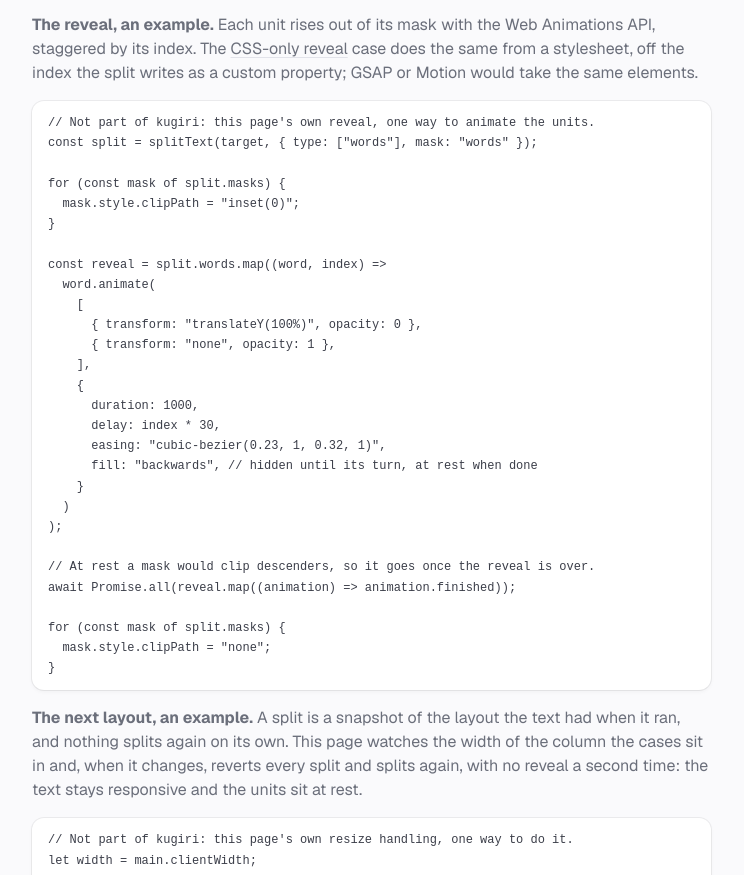
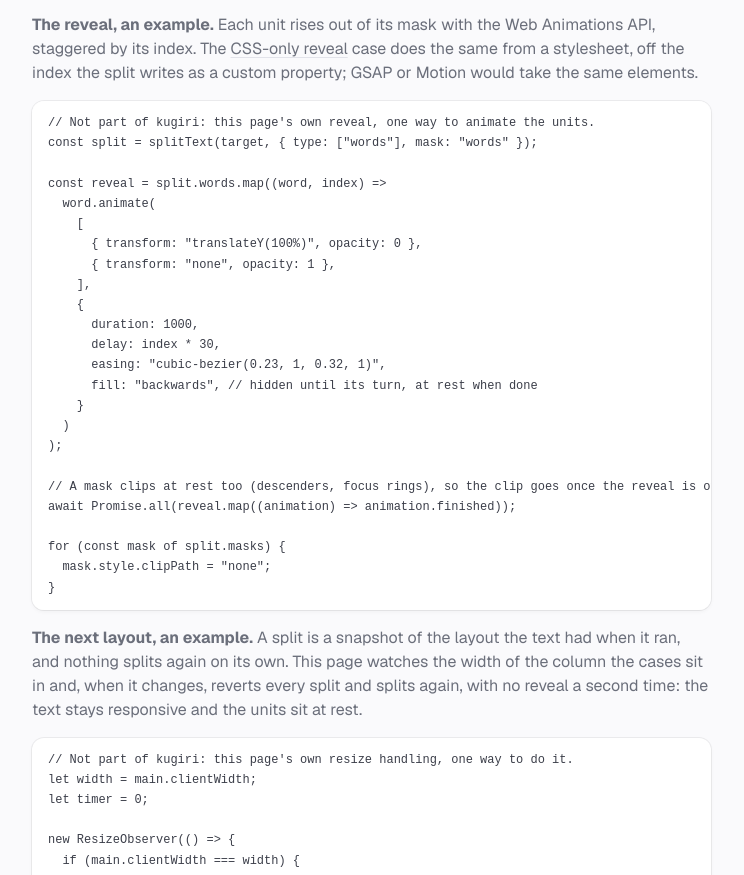
Before and after one commit to edoardolunardi/kugiri, a website built with Vite: page demo/index.html in a window 1280 px wide. Shown: the part 505-1380 px from the top of the page, without its empty margins (0-744 px from the left). Built offline with nearby package versions, Linux system fonts and the light colour scheme.

Commit message:
docs: align the README and the demo on what a mask does
The split already clips every mask, so the demo's own clip was a no-op
that read as a requirement, and the README's first example never cleared
the clip, which leaves descenders and focus rings cut at rest. Both now
say the same thing: the split clips, and the caller drops the clip once
the reveal is over, which the demo also does after a re-split. The case
count is fifty, not over fifty.

```diff
--- a/demo/demo.ts
+++ b/demo/demo.ts
@@ -592,10 +592,6 @@ class Demo {
     const units = reveal.split[reveal.unit];
     const masks = reveal.split.masks;
 
-    for (const mask of masks) {
-      mask.style.clipPath = "inset(0)";
-    }
-
     const animations = units.map((unit, index) =>
       unit.animate(
         [
@@ -614,7 +610,8 @@ class Demo {
 
     reveal.target.setAttribute("data-revealed", "");
 
-    // The masks only exist to hide a unit on its way up; at rest they would clip descenders and focus rings.
+    // The split clips every mask; the clip only exists to hide a unit on its way up, and at rest it would
+    // clip descenders and focus rings, so it goes once the reveal is over.
     void Promise.all(animations.map((animation) => animation.finished)).then(() => {
       for (const mask of masks) {
         mask.style.clipPath = "none";
@@ -725,6 +722,11 @@ class Demo {
       reveal.split = splitText(reveal.target, { type: [reveal.unit], mask: reveal.mask, ignore: reveal.ignore });
       this.splitTimes.push(performance.now() - start);
       reveal.target.setAttribute("data-revealed", "settled");
+
+      // Nothing is on its way up, so the clip the split put on every mask goes at once.
+      for (const mask of reveal.split.masks) {
+        mask.style.clipPath = "none";
+      }
     }
 
     this.render();
--- a/demo/index.html
+++ b/demo/index.html
@@ -38,10 +38,6 @@
         <pre><code>// Not part of kugiri: this page's own reveal, one way to animate the units.
 const split = splitText(target, { type: ["words"], mask: "words" });
 
-for (const mask of split.masks) {
-  mask.style.clipPath = "inset(0)";
-}
-
 const reveal = split.words.map((word, index) =>
   word.animate(
     [
@@ -57,7 +53,7 @@ const reveal = split.words.map((word, index) =>
   )
 );
 
-// At rest a mask would clip descenders, so it goes once the reveal is over.
+// A mask clips at rest too (descenders, focus rings), so the clip goes once the reveal is over.
 await Promise.all(reveal.map((animation) => animation.finished));
 
 for (const mask of split.masks) {
```
Also changed, not shown: README.md.
